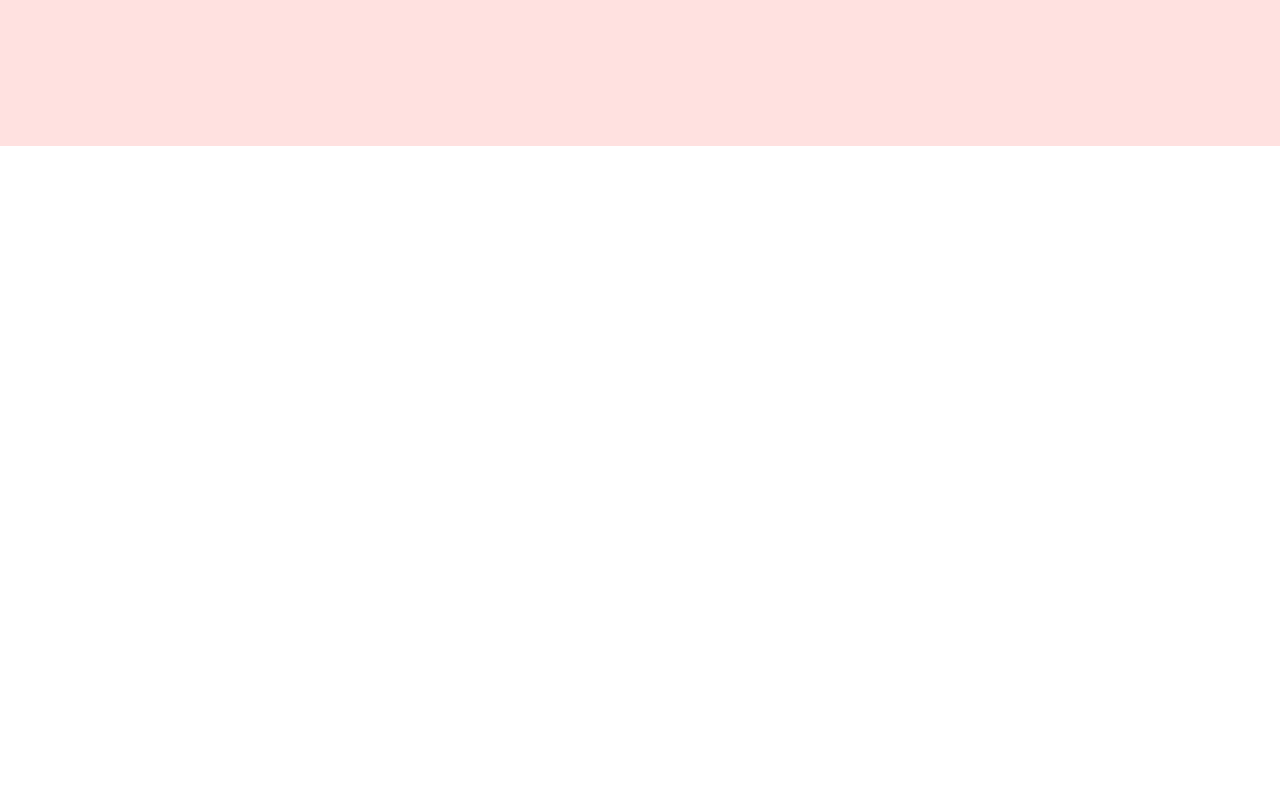
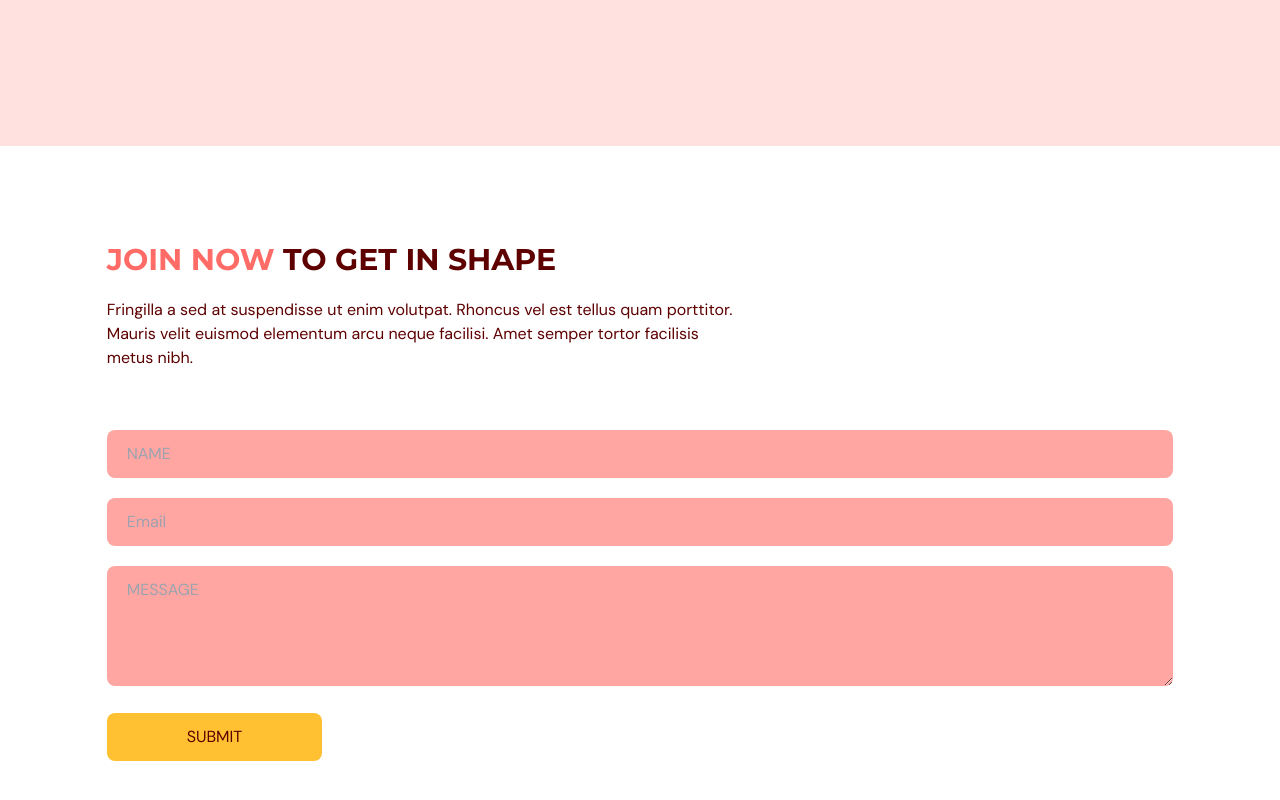
Before and after one commit to minhalAftab/gym-react-website, a React (Vite) app: page / in a window 1280 px wide. Shown: the part 2820-3620 px from the top of the page. Before the commit the page ends 2966 px from the top, so only its background shows below. Built offline with nearby package versions, Linux system fonts and the light colour scheme.

Commit message:
Created Form in Contact Us Page

```diff
--- a/package.json
+++ b/package.json
@@ -14,7 +14,8 @@
     "framer-motion": "^10.12.16",
     "react": "^18.2.0",
     "react-anchor-link-smooth-scroll": "^1.0.12",
-    "react-dom": "^18.2.0"
+    "react-dom": "^18.2.0",
+    "react-hook-form": "^7.44.3"
   },
   "devDependencies": {
     "@types/node": "^20.2.5",
--- a/src/App.tsx
+++ b/src/App.tsx
@@ -4,6 +4,7 @@
 import { useEffect, useState } from "react";
 import { SelectedPage } from "@/shared/types";
 import OurClasses from "@/scenes/ourClasses";
+import ContactUs from "@/scenes/contactUs";
 
 function App() {
   const [selectedPage, setSelectedPage] = useState<SelectedPage>(
@@ -31,6 +32,7 @@
       <Home setSelectedPage={setSelectedPage} />
       <Benefits setSelectedPage={setSelectedPage} />
       <OurClasses setSelectedPage={setSelectedPage} />
+      <ContactUs setSelectedPage={setSelectedPage} />
     </div>
   );
 }
--- /dev/null
+++ b/src/scenes/contactUs/index.tsx
@@ -0,0 +1,131 @@
+import { SelectedPage } from "@/shared/types";
+import { motion } from "framer-motion";
+import { useForm } from "react-hook-form";
+import ContactUsPageGraphic from "@/assets/ContactUsPageGraphic.png";
+import HText from "@/shared/HText";
+type Props = {
+  setSelectedPage: (value: SelectedPage) => void;
+};
+
+const ContactUs = ({ setSelectedPage }: Props) => {
+  const inputStyles = `w-full rounded-lg bg-primary-300 px-5 py-3 placeholder:white mt-5`;
+  const {
+    register,
+    trigger,
+    formState: { errors },
+  } = useForm();
+  const onSubmit = async (e: any) => {
+    const isValid = await trigger();
+    if (!isValid) {
+      e.preventDefault();
+    }
+  };
+
+  return (
+    <section id="contactus" className="mx-auto w-5/6 pb-32 pt-24 md:flex">
+      <motion.div
+        onViewportEnter={() => setSelectedPage(SelectedPage.ContactUs)}
+      >
+        {/**HEADER */}
+        <motion.div
+          className="md:w-3/5"
+          initial="hidden"
+          whileInView="visible"
+          viewport={{ once: true, amount: 0.5 }}
+          transition={{ duration: 0.5 }}
+          variants={{
+            hidden: { opacity: 0, x: -50 },
+            visible: { opacity: 1, x: 0 },
+          }}
+        >
+          <HText>
+            <span className="text-primary-500">JOIN NOW </span>
+            TO GET IN SHAPE
+          </HText>
+          <p className="my-5">
+            Fringilla a sed at suspendisse ut enim volutpat. Rhoncus vel est
+            tellus quam porttitor. Mauris velit euismod elementum arcu neque
+            facilisi. Amet semper tortor facilisis metus nibh.
+          </p>
+        </motion.div>
+        {/**FORM AND IMAGE */}
+        <div className="justify-betweeng mt-10 gap-8 md:flex"></div>
+        <motion.div
+          className="mt-10 basis-3/5 md:mt-0"
+          initial="hidden"
+          whileInView="visible"
+          viewport={{ once: true, amount: 0.5 }}
+          transition={{ duration: 0.5 }}
+          variants={{
+            hidden: { opacity: 0, y: 50 },
+            visible: { opacity: 1, y: 0 },
+          }}
+        >
+          <form
+            target="_blank"
+            onSubmit={onSubmit}
+            method="POST"
+            action="https://formsubmit.co/minhalaftabrana@gmail.com"
+          >
+            <input
+              className={inputStyles}
+              type="text"
+              placeholder="NAME"
+              {...register("name", {
+                required: true,
+                maxLength: 100,
+              })}
+            />
+            {errors.name && (
+              <p className="mt-1 text-primary-500">
+                {errors.name.type === "required" && "This field is required"}
+                {errors.name.type === "maxLength" &&
+                  "Max Length is 100 charachters"}
+              </p>
+            )}
+            <input
+              className={inputStyles}
+              type="text"
+              placeholder="Email"
+              {...register("email", {
+                required: true,
+                pattern: /^[A-Z0-9._%+-]+@[A-Z0-9.-]+\.[A-Z]{2,}$/i,
+              })}
+            />
+            {errors.email && (
+              <p className="mt-1 text-primary-500">
+                {errors.email.type === "required" && "This field is required"}
+                {errors.email.type === "pattern" && "Invalid Email Address"}
+              </p>
+            )}
+            <textarea
+              className={inputStyles}
+              placeholder="MESSAGE"
+              rows={4}
+              cols={50}
+              {...register("message", {
+                required: true,
+                maxLength: 2000,
+              })}
+            />
+            {errors.message && (
+              <p className="mt-1 text-primary-500">
+                {errors.message.type === "required" && "This field is required"}
+                {errors.message.type === "maxLength" &&
+                  "Max Length is 2000 charachters"}
+              </p>
+            )}
+            <button
+              type="submit"
+              className="mt-5 rounded-lg bg-secondary-500 px-20 py-3 transition duration-500 hover:text-white"
+            >
+              SUBMIT
+            </button>
+          </form>
+        </motion.div>
+      </motion.div>
+    </section>
+  );
+};
+
+export default ContactUs;
--- a/src/scenes/ourClasses/Class.tsx
+++ b/src/scenes/ourClasses/Class.tsx
@@ -12,8 +12,8 @@
   return (
     <li className="relative ms-5 inline-block h-[380px] w-[450px]">
       <div className={overlayStyles}>
-        <p>{name}</p>
-        <p>{description}</p>
+        <p className="text-2xl">{name}</p>
+        <p className="mt-5">{description}</p>
       </div>
       <img alt={`${image}`} src={image} />
     </li>
```
Also changed, not shown: 1 other file (tests, documents, lock files or other folders).
